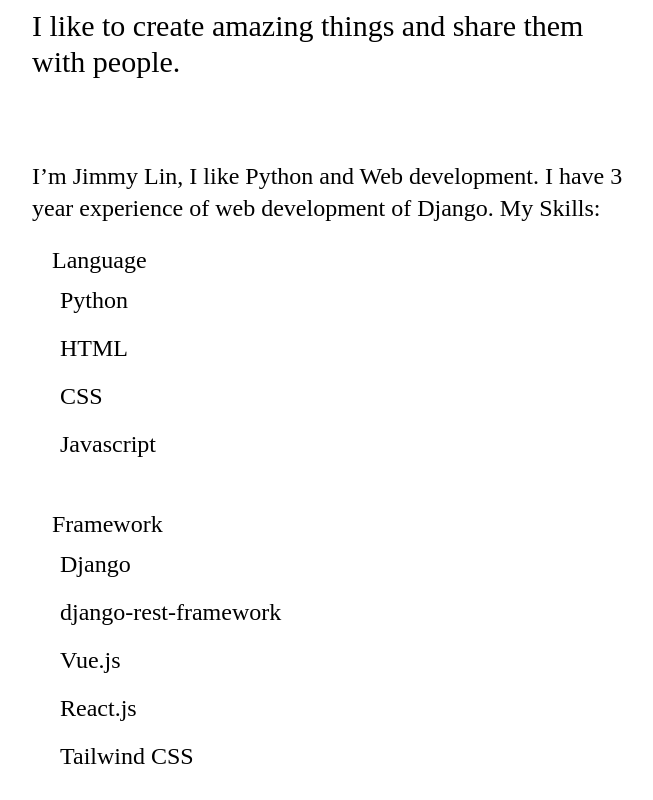
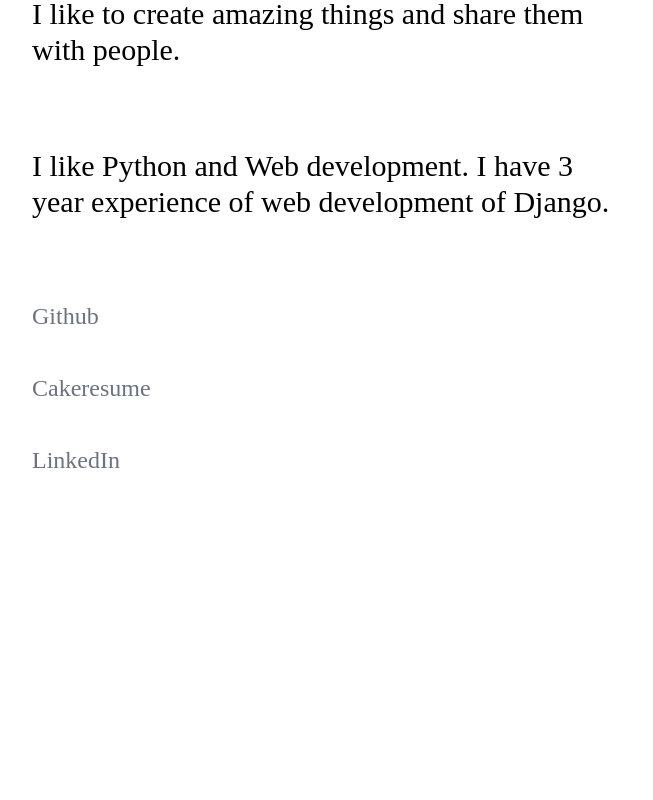
Before and after one commit to thejimmylin/j3y, a React (Create React App) app: page / in a window 1280 px wide. Shown: the part 1020-1820 px from the top of the page, without its empty margins (308-961 px from the left). After the commit the page ends 1556 px from the top, so only its background shows below. Built offline with nearby package versions, Linux system fonts and the light colour scheme.

Commit message:
Update App.js

```diff
--- a/src/App.js
+++ b/src/App.js
@@ -9,36 +9,21 @@
       {fullHeightPage}
       <p className="max-w-screen-sm p-5 mx-auto"></p>
       <p className="max-w-screen-sm p-5 mx-auto"></p>
-      <p className="max-w-screen-sm p-5 mx-auto text-5xl">I am Jimmy Lin.</p>
+      <p className="max-w-screen-sm p-5 mx-auto text-3xl">I am Jimmy Lin.</p>
       <p className="max-w-screen-sm p-5 mx-auto"></p>
       <p className="max-w-screen-sm p-5 mx-auto text-3xl">I like to create amazing things and share them with people.</p>
-      <p className="max-w-screen-sm p-5 mx-auto text-3xl"></p>
-      <p className="max-w-screen-sm p-5 mx-auto text-2xl">
-        I’m Jimmy Lin, I like Python and Web development. I have 3 year experience of web development of Django. My Skills:
-        <ol className="p-5">
-          Language
-          <li className="p-2">Python</li>
-          <li className="p-2">HTML</li>
-          <li className="p-2">CSS</li>
-          <li className="p-2">Javascript</li>
-        </ol>
-        <ol className="p-5">
-          Framework
-          <li className="p-2">Django</li>
-          <li className="p-2">django-rest-framework</li>
-          <li className="p-2">Vue.js</li>
-          <li className="p-2">React.js</li>
-          <li className="p-2">Tailwind CSS</li>
-        </ol>
+      <p className="max-w-screen-sm p-5 mx-auto"></p>
+      <p className="max-w-screen-sm p-5 mx-auto text-3xl">
+        I like Python and Web development. I have 3 year experience of web development of Django.
       </p>
-      <p className="max-w-screen-sm p-5 mx-auto text-5xl"></p>
-      <p className="max-w-screen-sm p-5 mx-auto text-3xl text-gray-400">
+      <p className="max-w-screen-sm p-5 mx-auto"></p>
+      <p className="max-w-screen-sm p-5 mx-auto text-2xl text-gray-500">
         <a href="https://github.com/j3ygithub">Github</a>
       </p>
-      <p className="max-w-screen-sm p-5 mx-auto text-3xl text-gray-400">
+      <p className="max-w-screen-sm p-5 mx-auto text-2xl text-gray-500">
         <a href="https://www.cakeresume.com/b00502013">Cakeresume</a>
       </p>
-      <p className="max-w-screen-sm p-5 mx-auto text-3xl text-gray-400">
+      <p className="max-w-screen-sm p-5 mx-auto text-2xl text-gray-500">
         <a href="https://www.linkedin.com/in/jimmy-lin-5779a61b5/">LinkedIn</a>
       </p>
       <p className="max-w-screen-sm p-5 mx-auto text-5xl"></p>
```
